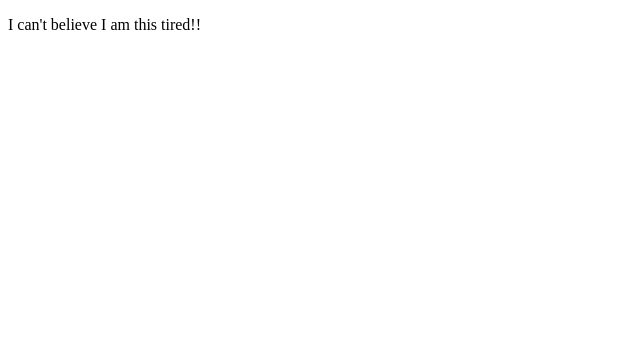
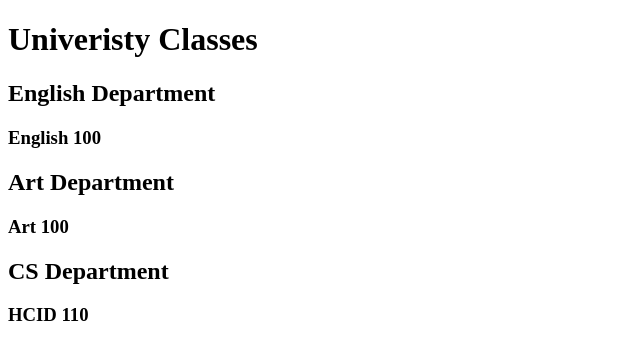
Before and after one commit to hailsmm17/hailsmm17.github.io, a plain HTML site: page index.html in a window 1280 px wide. Shown: the whole page, without its empty margins (0-640 px from the left). Drawn offline with Linux system fonts and the light colour scheme.

Commit message:
Changed from basic to Uni Classes

```diff
--- a/index.html
+++ b/index.html
@@ -4,9 +4,15 @@
   <meta charset="UTF-8">
   <meta http-equiv="X-UA-Compatible" content="IE=edge">
   <meta name="viewport" content="width=device-width, initial-scale=1.0">
-  <title>Hailey's Website</title>
+  <title>Hailey's Fact Checker</title>
 </head>
 <body>
-  <p> I can't believe I am this tired!!</p>
+  <h1>Univeristy Classes </h1>
+  <h2>English Department</h2>
+  <h3>English 100</h3>
+  <h2>Art Department</h2>
+  <h3>Art 100</h3>
+  <h2>CS Department</h2>
+  <h3>HCID 110</h3>
 </body>
 </html>
```
